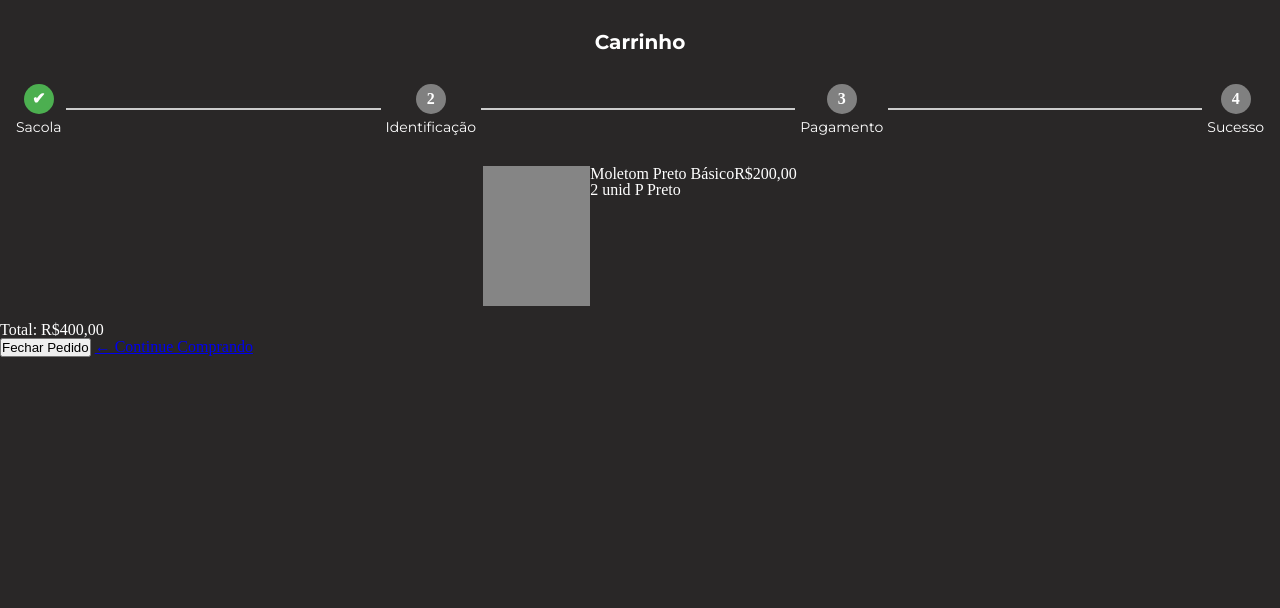
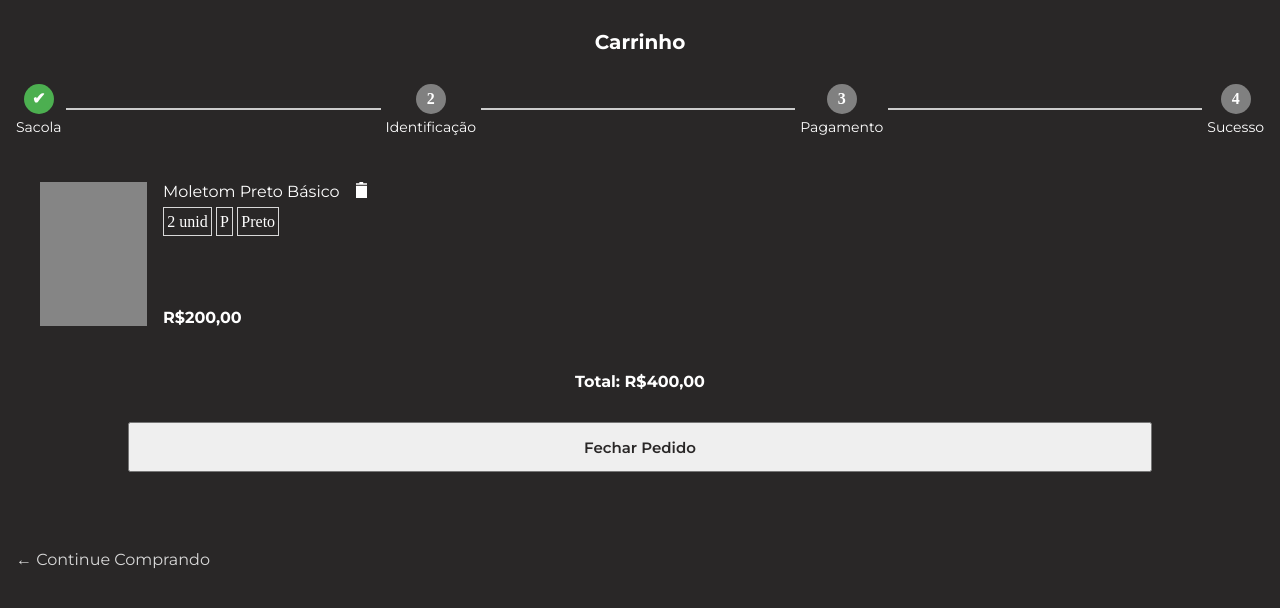
Before and after one commit to Victor-Oliv/Urbane, a PHP site: page /html/sacola.html in a window 1280 px wide. Shown: the part 70-678 px from the top of the page. Run offline with PHP 8.4, Linux system fonts and the light colour scheme.

Commit message:
tela carrinho

```diff
--- a/Style/sacola.css
+++ b/Style/sacola.css
@@ -5,7 +5,7 @@
   flex-direction: column;
 }
 
-.titulo__carrinho{
+.titulo__carrinho {
   font-family: var(--fonte-secundaria);
   padding: 2rem 0 1rem 0;
   text-align: center;
@@ -17,7 +17,7 @@
   display: flex;
   align-items: center;
   justify-content: space-between;
-    margin: 1rem 1rem ;
+  margin: 1rem 1rem;
 }
 
 .step {
@@ -41,7 +41,7 @@
 }
 
 .step.active .circle {
-    background-color: #4CAF50;
+  background-color: #4caf50;
 }
 
 .step span {
@@ -68,24 +68,79 @@
   display: block;
 }
 
-  .produtos__sacola{
+.sacola {
   display: flex;
-    align-items: center;
-    justify-content: center;
-    padding: 2rem 0 ;
+  padding: 2rem 0 1rem 2.5rem;
 }
 
-  .lista__produtos{
+.lista__produtos {
   display: flex;
+  justify-content: space-between;
+  gap: 1rem;
 }
 
-.sacola{
+.lista-descricao {
   display: flex;
-    justify-content: center;
-    align-items: center;
-    padding: 1rem 0;
+  flex-direction: column;
+  flex-grow: 1;
 }
 
-.lista-descricao span{
+.lista-descricao p {
+  display: flex;
+  gap: 1rem;
+  align-items: center;
+  font-family: var(--fonte-secundaria);
+  color: var(--branco);
+  font-size: 16px;
+  font-weight: 400;
+  padding-bottom: 0.8rem;
+}
+
+.lista-info {
+  display: flex;
   gap: 1rem;
 }
+
+.info__produto{
+  font-size: 16px;
+  border: 1px solid var(--branco-gelo);
+  padding: 0.3rem 0.2rem;
+}
+
+.preco{
+  display: flex;
+  padding-top: 5rem;
+  font-family: var(--fonte-secundaria);
+  font-weight: 700;
+  font-size: 16px;
+}
+
+.preco__total{
+  display: flex;
+  padding: 2rem 0;
+  justify-content: center;
+  font-family: var(--fonte-secundaria);
+  font-weight: 700;
+  font-size: 16px;
+}
+
+.botao-carrinho{
+  min-width: 80%;
+  min-height: 50px;
+  font-family: var(--fonte-secundaria);
+  font-size: 15px;
+  font-weight: 600;
+  color: var(--cor-principal);
+  margin: 0 10%;
+}
+
+.sacola__inicio{
+  padding: 5rem 0 0 1rem;
+}
+
+.sacola__inicio a{
+  text-decoration: none;
+  font-family: var(--fonte-secundaria);
+  font-size: 16px;
+  color: var(--branco-gelo);
+}
--- a/html/sacola.html
+++ b/html/sacola.html
@@ -85,21 +85,28 @@
           <div class="lista__produtos">
             <img src="../assets/teste.produto.png" alt="imagem teste" />
             <div class="lista-descricao">
-          <p>Moletom Preto Básico</p>
-          <span>2 unid</span>
-          <span>P</span>
-          <span>Preto</span>
-          </div>
+              <p>
+                Moletom Preto Básico
+                <i id="lixo"><img src="../assets/lixeira.svg" alt="lixeira" /></i>
+              </p>
+              <div class="lista__info">
+                <span class="info__produto" id="un">2 unid</span>
+                <span class="info__produto" id="tm">P</span>
+                <span class="info__produto" id="cr">Preto</span>
                 <span class="preco">R$200,00</span>
               </div>
+            </div>
+          </div>
         </section>
-        <p>Total: R$400,00</p>
+        <p class="preco__total">Total: R$400,00</p>
         <button class="botao-carrinho" onclick="nextStep()">
           Fechar Pedido
         </button>
-        <a class="sacola__inicio" href="../index.html">
+        <div class="sacola__inicio">
+          <a href="../index.html">
             ← Continue Comprando
           </a>
+        </div>
       </div>
 
       <div class="step-content" id="step-2">
```
Lines whose indentation alone changed are shown as unchanged.
